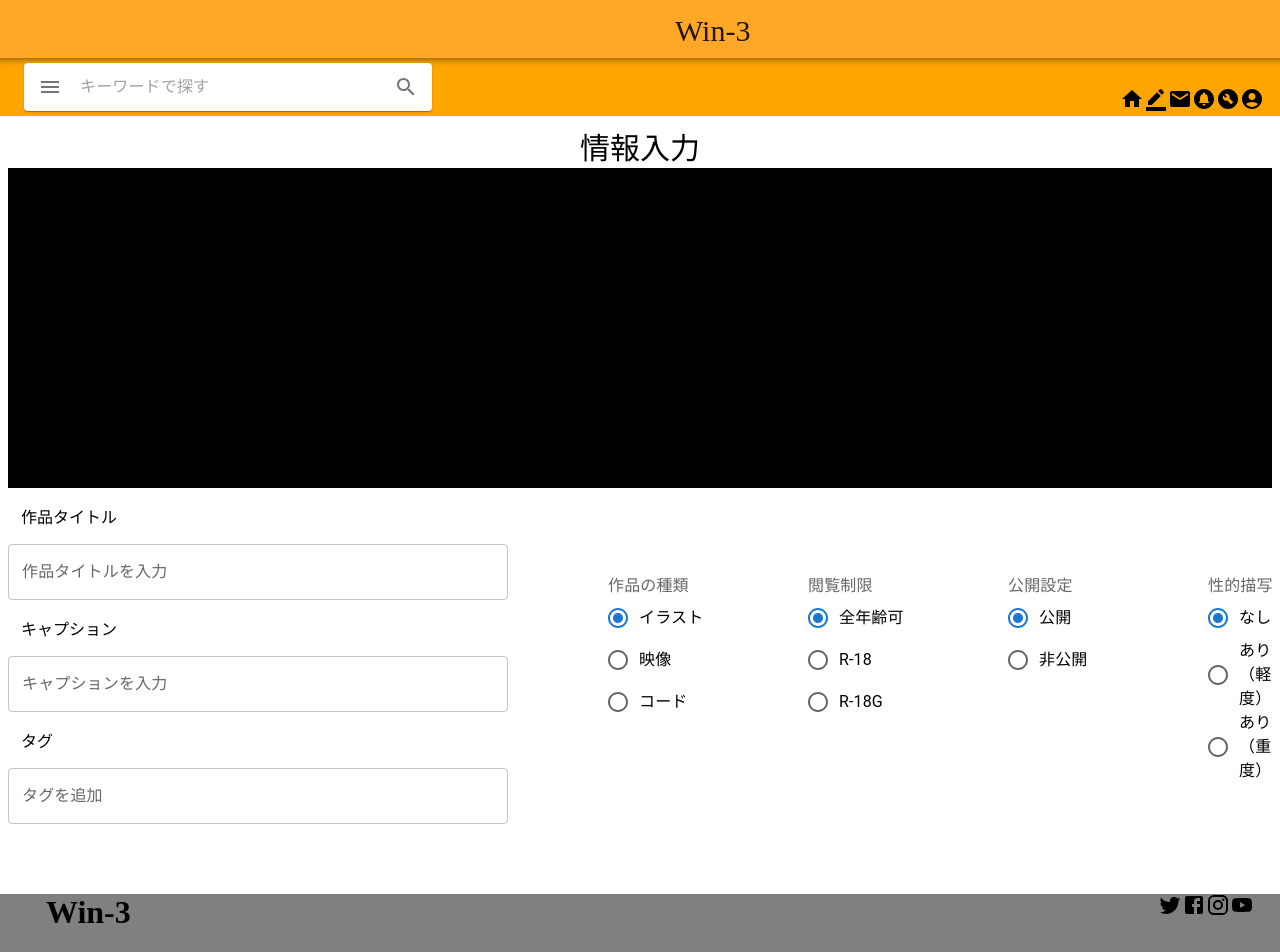
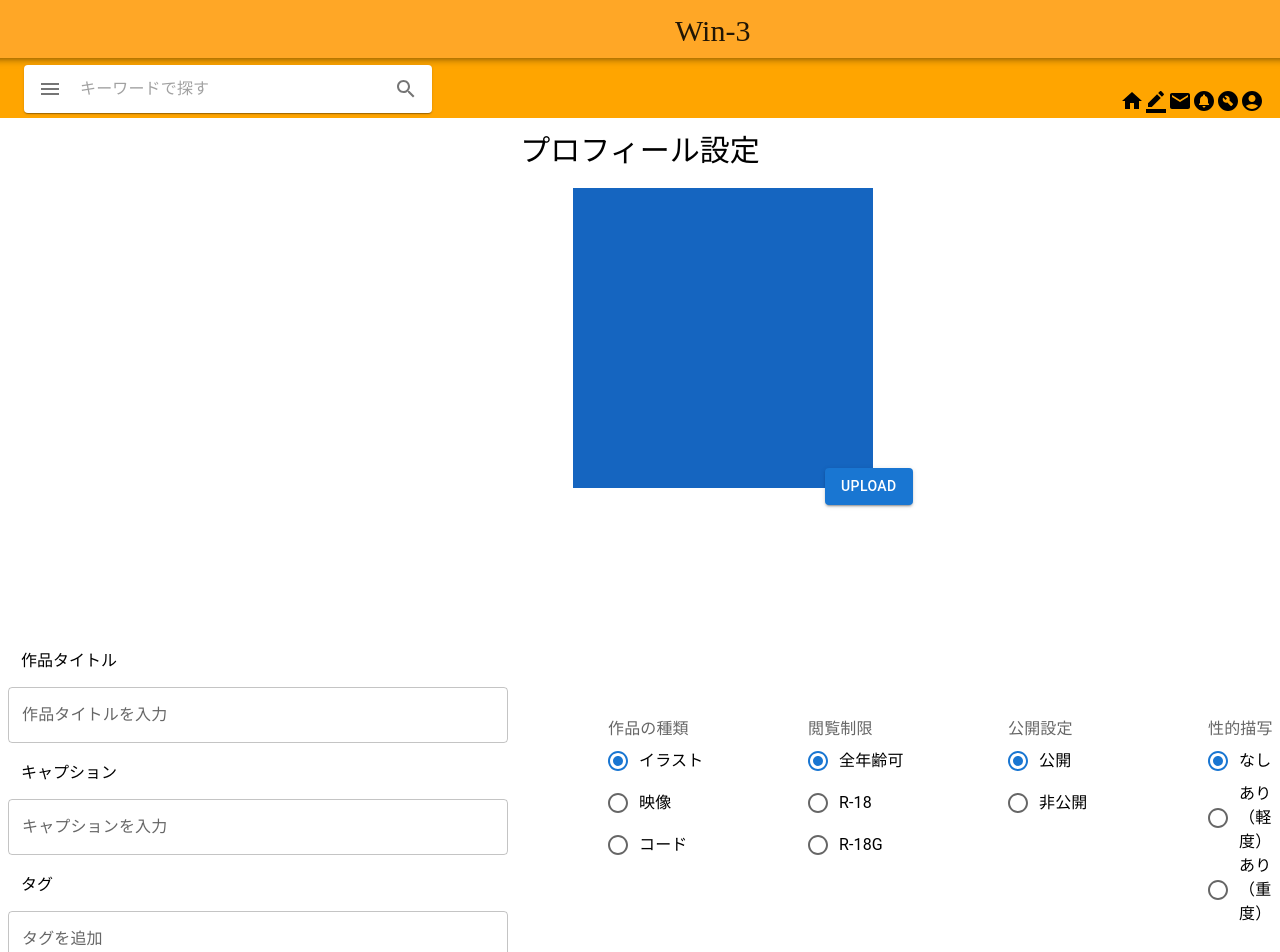
Before and after one commit to Ayataka0203/win-3, a React (Create React App) app: page / in a window 1280 px wide. Shown: the top 952 px of the page. Built offline with nearby package versions, Linux system fonts and the light colour scheme.

Commit message:
1/24 16:11

```diff
--- a/src/components/App.js
+++ b/src/components/App.js
@@ -10,6 +10,7 @@ import Main6 from "./Main6";
 import Main7 from "./Main7";
 import Main8 from "./Main8";
 import Main9 from "./Main9";
+import Main10 from "./Main10";
 //import Swiper from "./Swiper";
 import Footer from "./Footer";
 
@@ -52,7 +53,7 @@ class App extends React.Component {
             <Main5 />
           </p>
         }
-        {/*
+        {
           <p>
             <Main6 />
           </p>
@@ -66,10 +67,15 @@ class App extends React.Component {
           <p>
             <Main8 />
           </p>
+        }
+        {
+          <p>
+            <Main9 />
+          </p>
         */}
         {
           <p>
-            <Main9 />
+            <Main10 />
           </p>
         }
         {
--- /dev/null
+++ b/src/components/Main10.js
@@ -0,0 +1,211 @@
+import React from "react";
+import Box from "@mui/material/Box";
+import TextField from "@mui/material/TextField";
+import Radio from "@mui/material/Radio";
+import RadioGroup from "@mui/material/RadioGroup";
+import FormControlLabel from "@mui/material/FormControlLabel";
+import FormControl from "@mui/material/FormControl";
+import FormLabel from "@mui/material/FormLabel";
+import { styled } from "@mui/material/styles";
+import Button from "@mui/material/Button";
+import IconButton from "@mui/material/IconButton";
+import PhotoCamera from "@mui/icons-material/PhotoCamera";
+import Stack from "@mui/material/Stack";
+
+const Input = styled("input")({
+  display: "none"
+});
+
+class Main10 extends React.Component {
+  render() {
+    return (
+      <div className="main9">
+        <div className="jouhou">プロフィール設定</div>
+        <br></br>
+        <div className="profBox">
+          <Box
+            sx={{
+              width: 300,
+              height: 300,
+              backgroundColor: "primary.dark",
+              "&:hover": {
+                backgroundColor: "primary.main",
+                opacity: [0.9, 0.8, 0.7]
+              }
+            }}
+          />
+        </div>
+        <div className="upload">
+          <label htmlFor="contained-button-file">
+            <Input
+              accept="image/*"
+              id="contained-button-file"
+              multiple
+              type="file"
+            />
+            <Button variant="contained" component="span">
+              Upload
+            </Button>
+          </label>
+        </div>
+        <br></br>
+        <br></br>
+        <br></br>
+        <br></br>
+        <br></br>
+        <br></br>
+        <br></br>
+        <p
+          style={{
+            marginLeft: "13px"
+          }}
+        >
+          作品タイトル
+        </p>
+        <Box
+          sx={{
+            width: 500,
+            maxWidth: "100%"
+          }}
+        >
+          <TextField fullWidth label="作品タイトルを入力" id="fullWidth" />
+        </Box>
+        <p
+          style={{
+            marginLeft: "13px"
+          }}
+        >
+          キャプション
+        </p>
+        <Box
+          sx={{
+            width: 500,
+            maxWidth: "100%"
+          }}
+        >
+          <TextField fullWidth label="キャプションを入力" id="fullWidth" />
+        </Box>
+        <p
+          style={{
+            marginLeft: "13px"
+          }}
+        >
+          タグ
+        </p>
+        <Box
+          sx={{
+            width: 500,
+            maxWidth: "100%"
+          }}
+        >
+          <TextField fullWidth label="タグを追加" id="fullWidth" />
+        </Box>
+
+        <div className="syurui">
+          <FormControl>
+            <FormLabel id="demo-radio-buttons-group-label">
+              作品の種類
+            </FormLabel>
+            <RadioGroup
+              aria-labelledby="demo-radio-buttons-group-label"
+              defaultValue="female"
+              name="radio-buttons-group"
+            >
+              <FormControlLabel
+                value="female"
+                control={<Radio />}
+                label="イラスト"
+              />
+              <FormControlLabel value="male" control={<Radio />} label="映像" />
+              <FormControlLabel
+                value="other"
+                control={<Radio />}
+                label="コード"
+              />
+            </RadioGroup>
+          </FormControl>
+        </div>
+
+        <div className="seigen">
+          <FormControl>
+            <FormLabel id="demo-radio-buttons-group-label">閲覧制限</FormLabel>
+            <RadioGroup
+              aria-labelledby="demo-radio-buttons-group-label"
+              defaultValue="female"
+              name="radio-buttons-group"
+            >
+              <FormControlLabel
+                value="female"
+                control={<Radio />}
+                label="全年齢可"
+              />
+              <FormControlLabel value="male" control={<Radio />} label="R-18" />
+              <FormControlLabel
+                value="other"
+                control={<Radio />}
+                label="R-18G"
+              />
+            </RadioGroup>
+          </FormControl>
+        </div>
+
+        <div className="hani">
+          <FormControl>
+            <FormLabel id="demo-radio-buttons-group-label">公開設定</FormLabel>
+            <RadioGroup
+              aria-labelledby="demo-radio-buttons-group-label"
+              defaultValue="female"
+              name="radio-buttons-group"
+            >
+              <FormControlLabel
+                value="female"
+                control={<Radio />}
+                label="公開"
+              />
+              <FormControlLabel
+                value="male"
+                control={<Radio />}
+                label="非公開"
+              />
+            </RadioGroup>
+          </FormControl>
+        </div>
+
+        <div className="seiteki">
+          <FormControl>
+            <FormLabel id="demo-radio-buttons-group-label">性的描写</FormLabel>
+            <RadioGroup
+              aria-labelledby="demo-radio-buttons-group-label"
+              defaultValue="female"
+              name="radio-buttons-group"
+            >
+              <FormControlLabel
+                value="female"
+                control={<Radio />}
+                label="なし"
+              />
+              <FormControlLabel
+                value="male"
+                control={<Radio />}
+                label="あり（軽度）"
+              />
+              <FormControlLabel
+                value="other"
+                control={<Radio />}
+                label="あり（重度）"
+              />
+            </RadioGroup>
+          </FormControl>
+          <br></br>
+          <br></br>
+          <br></br>
+          <br></br>
+          <br></br>
+          <br></br>
+        </div>
+      </div>
+    );
+  }
+}
+
+export default Main10;
--- a/src/components/styles.css
+++ b/src/components/styles.css
@@ -5,8 +5,9 @@
 }
 
 .serchBox {
-  margin-top: 5px;
+  margin-top: 7px;
   margin-bottom: 5px;
+  margin-left: 510px;
 }
 
 .title {
@@ -205,3 +206,12 @@
   text-align: left;
   margin-left: 1200px;
 }
+
+.profBox {
+  margin-left: 565px;
+}
+
+.upload {
+  margin-left: 817px;
+  margin-top: -20px;
+}
```
